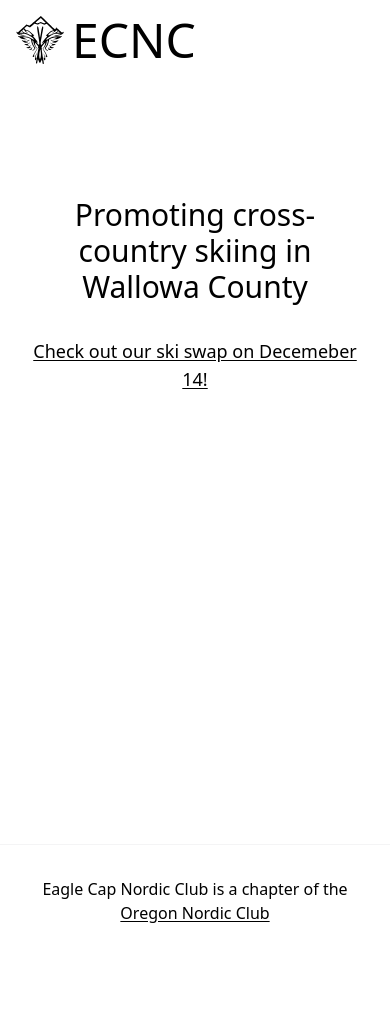
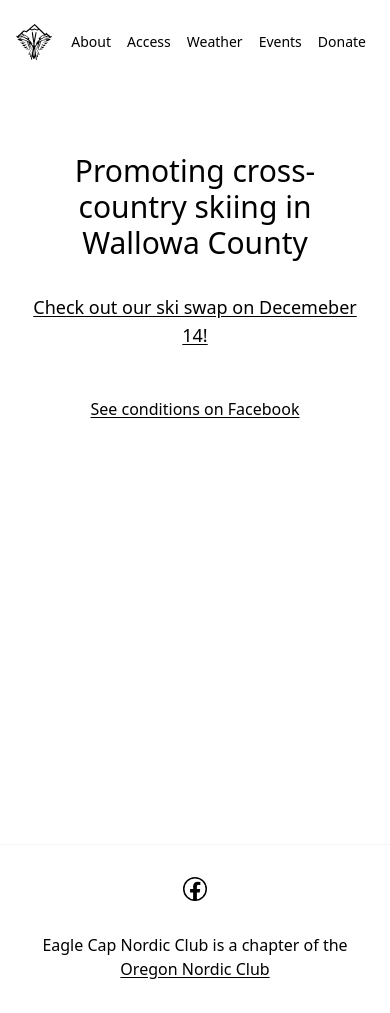
Before and after one commit to garikAsplund/ecnc, a SvelteKit app: page / in a window 390 px wide. Before the commit the page ends 957 px from the top, so only its background shows below. Built offline with nearby package versions, Linux system fonts and the light colour scheme.

Commit message:
added mobile menu

```diff
--- a/src/lib/Footer.svelte
+++ b/src/lib/Footer.svelte
@@ -1,4 +1,18 @@
-<footer class="relative bottom-0 mt-auto flex flex-col w-full items-center justify-center space-x-4 p-8 text-center border-t border-t-zinc-100">
+<script lang="ts">
+	import Facebook from './SVGs/Facebook.svelte';
+</script>
+
+<footer
+	class="relative bottom-0 mt-auto flex w-full flex-col items-center justify-center space-y-8 border-t border-t-zinc-100 p-8 text-center"
+>
+	<a
+		href="https://www.facebook.com/groups/1441033243294741"
+		target="_blank"
+		rel="noopener"
+		class="md:hidden hover:opacity-75 block"
+	>
+		<Facebook />
+	</a>
 	<p>
 		Eagle Cap Nordic Club is a chapter of the <a
 			href="https://onc.org/"
--- a/src/lib/Nav.svelte
+++ b/src/lib/Nav.svelte
@@ -4,86 +4,56 @@
 	import Facebook from '$lib/SVGs/Facebook.svelte';
 </script>
 
-<nav class="{$page.url.pathname === '/' ? 'fixed backdrop-blur-md' : 'sticky bg-white'} top-0 z-40 w-full font-bold md:pb-4" id="nav" aria-label="Main navigation">
-	<div class="relative flex w-full items-center justify-between md:pt-8 p-4 xl:px-16  md:px-12">
+<nav class="{$page.url.pathname === '/' ? 'fixed backdrop-blur-md' : 'sticky bg-white'} top-0 z-40 w-full font-light md:font-bold md:pb-4" id="nav" aria-label="Main navigation">
+	<div class="relative flex w-full items-center justify-between md:pt-8 p-4 xl:px-16 md:px-12">
 		<div class="flex items-center">
-			<a
-				href="/"
-				aria-label="Home"
-				class="hidden items-center gap-4 xl:text-5xl lg:text-3xl font-thin hover:opacity-75 lg:flex "
-			>
+			<a href="/" aria-label="Home" class="hidden items-center gap-4 xl:text-5xl lg:text-3xl font-thin hover:opacity-75 lg:flex">
 				<Logo size={64} />
 				Eagle Cap Nordic Club
 			</a>
-			<a
-				href="/"
-				aria-label="Home"
-				class="flex items-center gap-2 text-5xl font-thin hover:opacity-75 lg:hidden"
-			>
-				<Logo size={48} />
-				ECNC
+			<a href="/" aria-label="Home" class="flex items-center gap-2 text-5xl font-thin hover:opacity-75 lg:hidden">
+				<Logo size={36} />
+				<span class="hidden sm:block">ECNC</span>
 			</a>
 		</div>
-		<!-- <a
-			href="/"
-			aria-label="Home"
-			class=" absolute left-1/2 mt-8 hidden -translate-x-1/2 transform items-center text-4xl hover:opacity-75 md:flex md:scale-75 lg:scale-100"
-			aria-current={$page.url.pathname === '/' ? 'page' : undefined}
-		>
-			<span class="-translate-y-4">Eagle Cap</span>
-			<Logo />
-			<span class="-translate-y-4">Nordic Club</span>
-		</a> -->
-		<div class="md:flex items-center xl:space-x-4 lg:space-x-2 hidden md:scale-75 lg:scale-100">
-			<a
-				href="/about"
-				class="p-2 text-2xl hover:opacity-75 {$page.url.pathname === '/about' ? 'underline underline-offset-8' : ''}"
+		<div class="flex items-center xl:space-x-4 lg:space-x-2">
+			<a href="/about"
+				class="px-2 py-4 text-sm md:text-xl lg:text-2xl hover:opacity-75 {$page.url.pathname === '/about' ? 'underline underline-offset-8' : ''}"
 				aria-label="About"
-				aria-current={$page.url.pathname === '/about' ? 'page' : undefined}
-			>
+				aria-current={$page.url.pathname === '/about' ? 'page' : undefined}>
 				About
 			</a>
-			<a
-				href="/access"
-				class="p-2 text-2xl hover:opacity-75 {$page.url.pathname === '/access' ? 'underline underline-offset-8' : ''}"
+			<a href="/access"
+				class="px-2 py-4 text-sm md:text-xl lg:text-2xl hover:opacity-75 {$page.url.pathname === '/access' ? 'underline underline-offset-8' : ''}"
 				aria-label="Frequently asked questions"
-				aria-current={$page.url.pathname === '/access' ? 'page' : undefined}
-			>
+				aria-current={$page.url.pathname === '/access' ? 'page' : undefined}>
 				Access
 			</a>
-			<a
-				href="/weather"
-				class="p-2 text-2xl hover:opacity-75 {$page.url.pathname === '/weather' ? 'underline underline-offset-8' : ''}"
+			<a href="/weather"
+				class="px-2 py-4 text-sm md:text-xl lg:text-2xl hover:opacity-75 {$page.url.pathname === '/weather' ? 'underline underline-offset-8' : ''}"
 				aria-label="Weather"
-				aria-current={$page.url.pathname === '/weather' ? 'page' : undefined}
-			>
+				aria-current={$page.url.pathname === '/weather' ? 'page' : undefined}>
 				Weather
 			</a>
-			<a
-			href="/events"
-			class="p-2 text-2xl hover:opacity-75 {$page.url.pathname === '/events' ? 'underline underline-offset-8' : ''}"
-			aria-label="Events"
-			aria-current={$page.url.pathname === '/events' ? 'page' : undefined}
-		>
-			Events
-		</a>
-			<a
-				href="https://www.paypal.com/donate/?hosted_button_id=55ZANLU8A2UPA"
+			<a href="/events"
+				class="px-2 py-4 text-sm md:text-xl lg:text-2xl hover:opacity-75 {$page.url.pathname === '/events' ? 'underline underline-offset-8' : ''}"
+				aria-label="Events"
+				aria-current={$page.url.pathname === '/events' ? 'page' : undefined}>
+				Events
+			</a>
+			<a href="https://www.paypal.com/donate/?hosted_button_id=55ZANLU8A2UPA"
 				rel="noopener noreferrer"
 				target="_blank"
 				aria-label="Donate"
-				class="p-2 text-2xl hover:opacity-75 md:p-2 md:px-4 border-2 border-black"
-			>
+				class="px-2 py-2 text-sm md:text-xl lg:text-2xl hover:opacity-75 md:border-2 border-black">
 				Donate
 			</a>
-			<a
-				href="https://www.facebook.com/groups/1441033243294741"
+			<a href="https://www.facebook.com/groups/1441033243294741"
 				target="_blank"
 				rel="noopener"
-				class=" p-2 hover:opacity-75 md:p-2"
-			>
+				class="px-2 py-4 hover:opacity-75 hidden md:block">
 				<Facebook />
 			</a>
 		</div>
 	</div>
-</nav>
+ </nav>
--- a/src/routes/+page.svelte
+++ b/src/routes/+page.svelte
@@ -1,3 +1,7 @@
+<script lang="ts">
+	import Facebook from "$lib/SVGs/Facebook.svelte";
+</script>
+
 <div class="relative h-screen w-full">
 	<enhanced:img
 		src="/static/hero-lq.jpg"
@@ -18,5 +22,11 @@
 	<div class="w-full flex flex-col justify-center h-[70vh] items-center space-y-8 lg:space-y-12 px-8 lg:px-12 xl:px-16">
         <h1 class="xl:text-5xl md:text-4xl text-3xl text-center  font-extralight">Promoting cross-country skiing in Wallowa County</h1>
        <a href="/events" aria-label="Ski swap" class="text-center text-lg underline-offset-2 underline hover:opacity-75 backdrop-blur-sm">Check out our ski swap on Decemeber 14!</a>
+	   <a href="https://www.facebook.com/groups/1441033243294741"
+				target="_blank"
+				rel="noopener"
+				class="px-2 py-4 hover:opacity-75 md:hidden flex underline-offset-2 underline backdrop-blur-0 w-full text-center justify-center">
+				See conditions on Facebook
+			</a>
     </div>
 </div>
--- a/src/routes/events/+page.svelte
+++ b/src/routes/events/+page.svelte
@@ -9,6 +9,6 @@
 		rel="noreferrer noopener"
 		target="_blank"
 		aria-label="Ski swap location"
-		class="mt-8 flex underline underline-offset-2 hover:opacity-75 gap-2"><MapPin />Ski swap location</a
+		class="my-8 flex underline underline-offset-2 hover:opacity-75 gap-2"><MapPin />Ski swap location</a
 	>
 </div>
```
